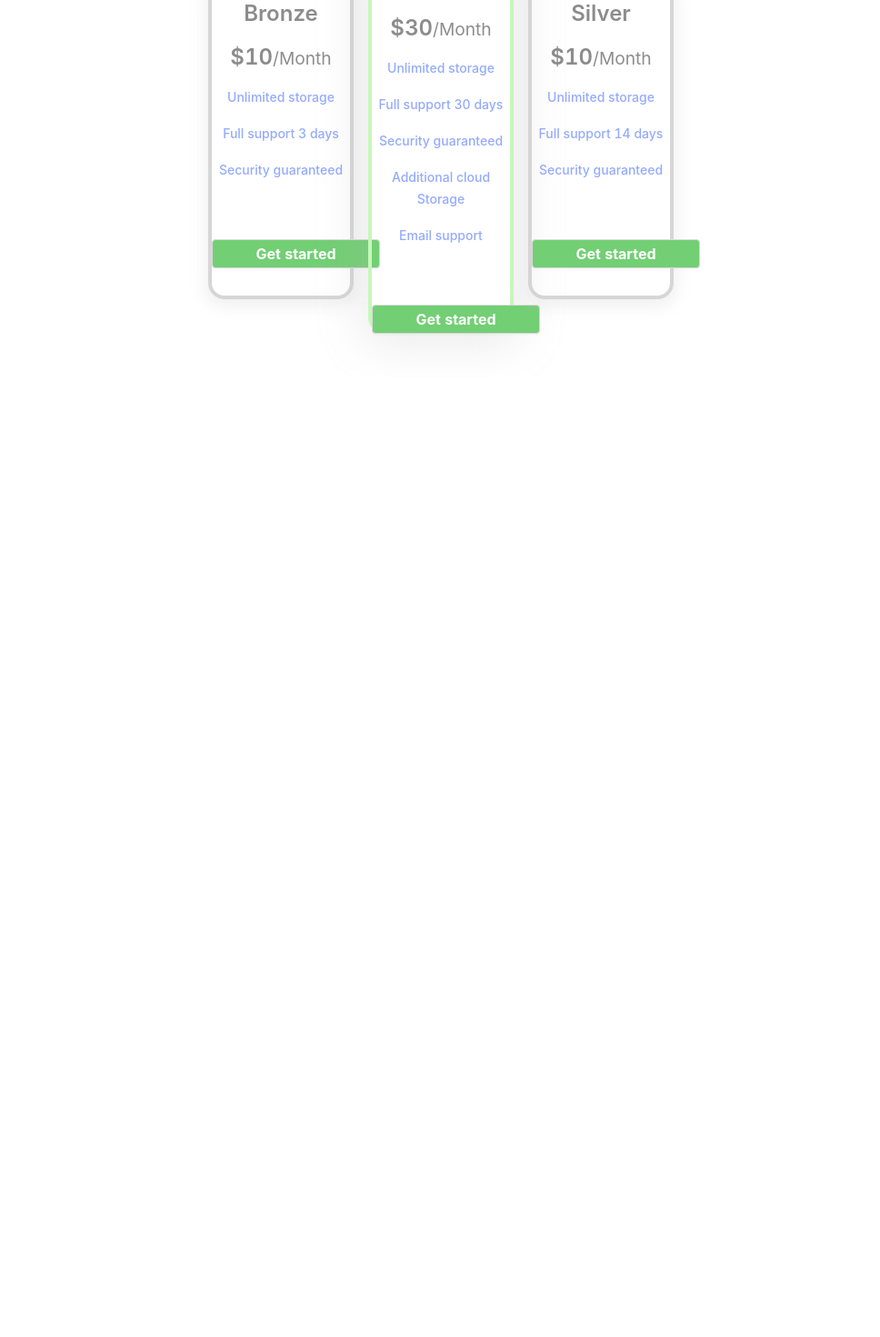
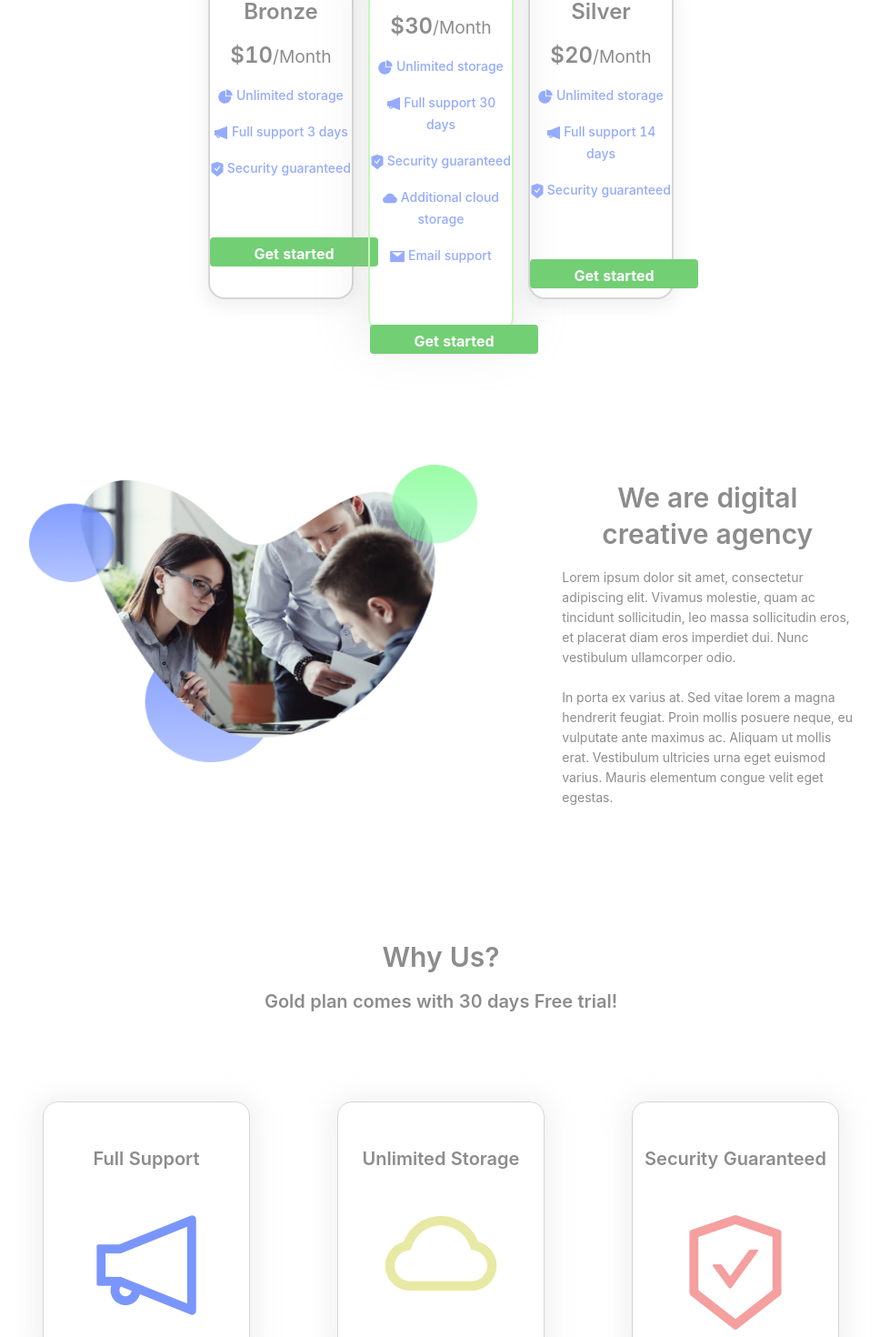
Before and after one commit to vmcodes/ant-dashboard, a React (Create React App) app: page / in a window 1280 px wide. Shown: the part 1068-2538 px from the top of the page at 91% size, without its empty margins (155-1123 px from the left). Before the commit the page ends 1483 px from the top, so only its background shows below. Built offline with nearby package versions, Linux system fonts and the light colour scheme.

Commit message:
description and info

```diff
--- a/src/assets/less/landingPage.less
+++ b/src/assets/less/landingPage.less
@@ -73,16 +73,32 @@
 
     box-shadow: 0px 4px 15px 5px rgba(204, 204, 204, 0.25);
     border-radius: 18px;
-    border: 4px solid rgba(204, 204, 204, 0.8);
+    border: 2px solid rgba(204, 204, 204, 0.8);
+  }
+
+  &-block:hover {
+    border: 3px solid rgba(204, 204, 204, 0.8);
+  }
+
+  &-block:active {
+    border: 3px solid rgba(204, 204, 204, 0.8);
   }
 
   &-gold {
     width: 100%;
     height: 420px;
 
-    border: 4px solid #c6f7ba;
+    border: 2px solid #c6f7ba;
     box-shadow: 0px 4px 50px 7px rgba(182, 175, 175, 0.25);
     border-radius: 18px;
+  }
+
+  &-gold:hover {
+    border: 3px solid #c6f7ba;
+  }
+
+  &-gold:active {
+    border: 3px solid #c6f7ba;
   }
 
   &-info {
@@ -94,6 +110,7 @@
   &-button {
     color: #ffffff;
     background: #72cf74;
+    border: solid #72cf74;
     border-radius: 4px;
     width: 185px;
     height: 32px;
@@ -101,4 +118,39 @@
     line-height: 24px;
     font-weight: bold;
   }
+
+  &-button:active {
+    color: #ffffff;
+    background: #72cf74;
+    border: solid #72cf74;
+  }
+
+  &-button:hover {
+    color: #ffffff;
+    background: #72cf74;
+    border: solid #72cf74;
+  }
 }
+
+.info {
+  &-image {
+    width: 493.04px;
+    height: 327.55px;
+  }
+}
+
+.description {
+  &-card {
+    width: 228px;
+    height: 285px;
+    box-shadow: 0px 4px 26px 9px rgba(204, 204, 204, 0.25);
+    border-radius: 16px;
+    border: 1px solid rgba(204, 204, 204, 0.8);
+  }
+  &-card:hover {
+    border: 2px solid rgba(204, 204, 204, 0.8);
+  }
+  &-card:active {
+    border: 2px solid rgba(204, 204, 204, 0.8);
+  }
+}
--- /dev/null
+++ b/src/views/LandingPage/components/Card.jsx
@@ -0,0 +1,19 @@
+import React from "react";
+import { Col, Typography } from "antd";
+
+const { Title } = Typography;
+
+const Card = (props) => {
+  return (
+    <React.Fragment>
+      <Col className="m-5 description-card text-center">
+        <Title type="secondary" level={4} className="my-5">
+          {props.text}
+        </Title>
+        <img src={props.image} alt={props.text} />
+      </Col>
+    </React.Fragment>
+  );
+};
+
+export default Card;
--- /dev/null
+++ b/src/views/LandingPage/components/Description.jsx
@@ -0,0 +1,36 @@
+import React from "react";
+import { Row, Typography } from "antd";
+import Card from "./Card";
+import Support from "assets/images/support.png";
+import Storage from "assets/images/storage.png";
+import Security from "assets/images/security.png";
+import Speed from "assets/images/speed.png";
+
+const { Title } = Typography;
+
+const Description = () => {
+  return (
+    <React.Fragment>
+      <div className="py-5">
+        <div className="text-center">
+          <Title type="secondary" level={2}>
+            Why Us?
+          </Title>
+        </div>
+        <div className="text-center">
+          <Title type="secondary" level={4}>
+            Gold plan comes with 30 days Free trial!
+          </Title>
+        </div>
+        <Row justify="center" className="my-5">
+          <Card image={Support} text="Full Support" />
+          <Card image={Storage} text="Unlimited Storage" />
+          <Card image={Security} text="Security Guaranteed" />
+          <Card image={Speed} text="Speed Up to 10 Gb/s" />
+        </Row>
+      </div>
+    </React.Fragment>
+  );
+};
+
+export default Description;
--- /dev/null
+++ b/src/views/LandingPage/components/Info.jsx
@@ -0,0 +1,39 @@
+import React from "react";
+import { Row, Col, Typography } from "antd";
+
+const { Title, Text } = Typography;
+
+const Info = () => {
+  return (
+    <React.Fragment>
+      <Row justify="space-around" className="my-5">
+        <Col md={4} className="my-5">
+          <img
+            src={require("assets/images/agency.png")}
+            alt="people"
+            className="info-image"
+          />
+        </Col>
+
+        <Col md={6} className="my-5">
+          <Title type="secondary" level={2} className="my-3 text-center">
+            We are digital creative agency
+          </Title>
+          <Text type="secondary" className="my-3">
+            Lorem ipsum dolor sit amet, consectetur adipiscing elit. Vivamus
+            molestie, quam ac tincidunt sollicitudin, leo massa sollicitudin
+            eros, et placerat diam eros imperdiet dui. Nunc vestibulum
+            ullamcorper odio.
+            <br /> <br />
+            In porta ex varius at. Sed vitae lorem a magna hendrerit feugiat.
+            Proin mollis posuere neque, eu vulputate ante maximus ac. Aliquam ut
+            mollis erat. Vestibulum ultricies urna eget euismod varius. Mauris
+            elementum congue velit eget egestas.
+          </Text>
+        </Col>
+      </Row>
+    </React.Fragment>
+  );
+};
+
+export default Info;
--- a/src/views/LandingPage/components/Pricing.jsx
+++ b/src/views/LandingPage/components/Pricing.jsx
@@ -25,11 +25,16 @@ const Pricing = () => {
           <Title type="secondary" level={3} className="my-3">
             $10<small>/Month</small>
           </Title>
-          <h5 className="pricing-info my-3">Unlimited storage</h5>
+          <h5 className="pricing-info my-3">
+            <img alt="icon" src={require("assets/images/storage-icon.png")} />{" "}
+            Unlimited storage
+          </h5>
           <h5 level={5} className="pricing-info my-3">
+            <img alt="icon" src={require("assets/images/support-icon.png")} />{" "}
             Full support 3 days
           </h5>
           <h5 level={5} className="pricing-info my-3">
+            <img alt="icon" src={require("assets/images/security-icon.png")} />{" "}
             Security guaranteed
           </h5>
 
@@ -45,17 +50,24 @@ const Pricing = () => {
           <Title type="secondary" level={3} className="my-3">
             $30<small>/Month</small>
           </Title>
-          <h5 className="pricing-info my-3">Unlimited storage</h5>
+          <h5 className="pricing-info my-3">
+            <img alt="icon" src={require("assets/images/storage-icon.png")} />{" "}
+            Unlimited storage
+          </h5>
           <h5 level={5} className="pricing-info my-3">
+            <img alt="icon" src={require("assets/images/support-icon.png")} />{" "}
             Full support 30 days
           </h5>
           <h5 level={5} className="pricing-info my-3">
+            <img alt="icon" src={require("assets/images/security-icon.png")} />{" "}
             Security guaranteed
           </h5>
           <h5 level={5} className="pricing-info my-3">
-            Additional cloud Storage
+            <img alt="icon" src={require("assets/images/cloud-icon.png")} />{" "}
+            Additional cloud storage
           </h5>
           <h5 level={5} className="pricing-info my-3">
+            <img alt="icon" src={require("assets/images/email-icon.png")} />{" "}
             Email support
           </h5>
 
@@ -69,13 +81,18 @@ const Pricing = () => {
             Silver
           </Title>
           <Title type="secondary" level={3} className="my-3">
-            $10<small>/Month</small>
+            $20<small>/Month</small>
           </Title>
-          <h5 className="pricing-info my-3">Unlimited storage</h5>
+          <h5 className="pricing-info my-3">
+            <img alt="icon" src={require("assets/images/storage-icon.png")} />{" "}
+            Unlimited storage
+          </h5>
           <h5 level={5} className="pricing-info my-3">
+            <img alt="icon" src={require("assets/images/support-icon.png")} />{" "}
             Full support 14 days
           </h5>
           <h5 level={5} className="pricing-info my-3">
+            <img alt="icon" src={require("assets/images/security-icon.png")} />{" "}
             Security guaranteed
           </h5>
 
--- a/src/views/LandingPage/index.jsx
+++ b/src/views/LandingPage/index.jsx
@@ -2,6 +2,8 @@ import React from "react";
 import { Row, Col, Typography, Button } from "antd";
 import { Link } from "react-router-dom";
 import Pricing from "./components/Pricing";
+import Description from "./components/Description";
+import Info from "./components/Info";
 const { Title } = Typography;
 
 const LandingPage = () => {
@@ -17,6 +19,7 @@ const LandingPage = () => {
                 alt="Object Press"
               />
             </Col>
+
             <Col xs={24} sm={24} md={0} lg={0} xl={0}>
               <div className="text-center">
                 <Link to="/login">
@@ -28,6 +31,7 @@ const LandingPage = () => {
               </div>
             </Col>
           </Row>
+
           <Row justify="center" className="login-wrapper">
             <Col span={12}>
               <Title className="text-light" level={1}>
@@ -57,6 +61,8 @@ const LandingPage = () => {
         </Col>
       </Row>
       <Pricing />
+      <Info />
+      <Description />
     </React.Fragment>
   );
 };
```
Also changed, not shown: 1 other file (tests, documents, lock files or other folders).
